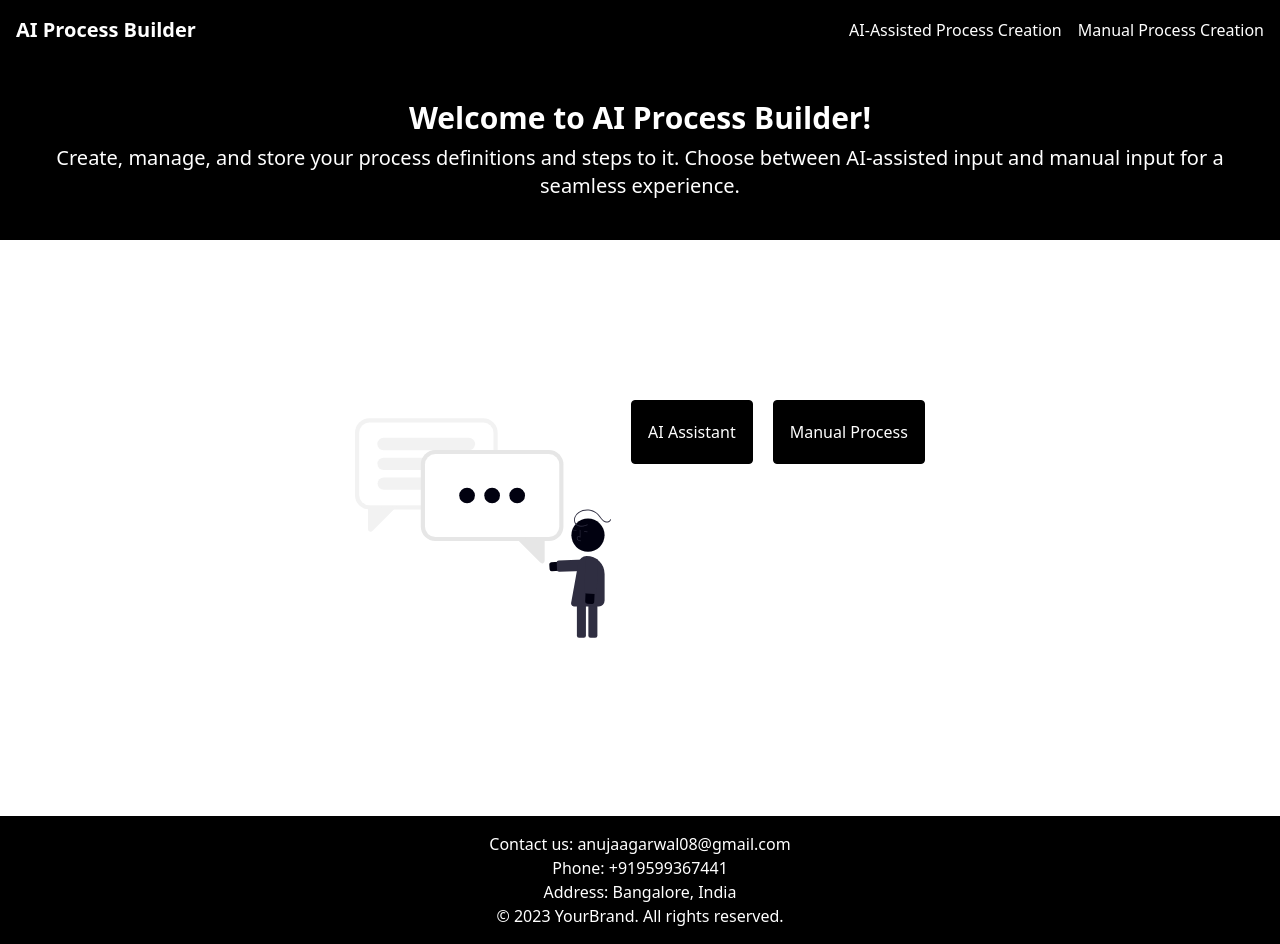
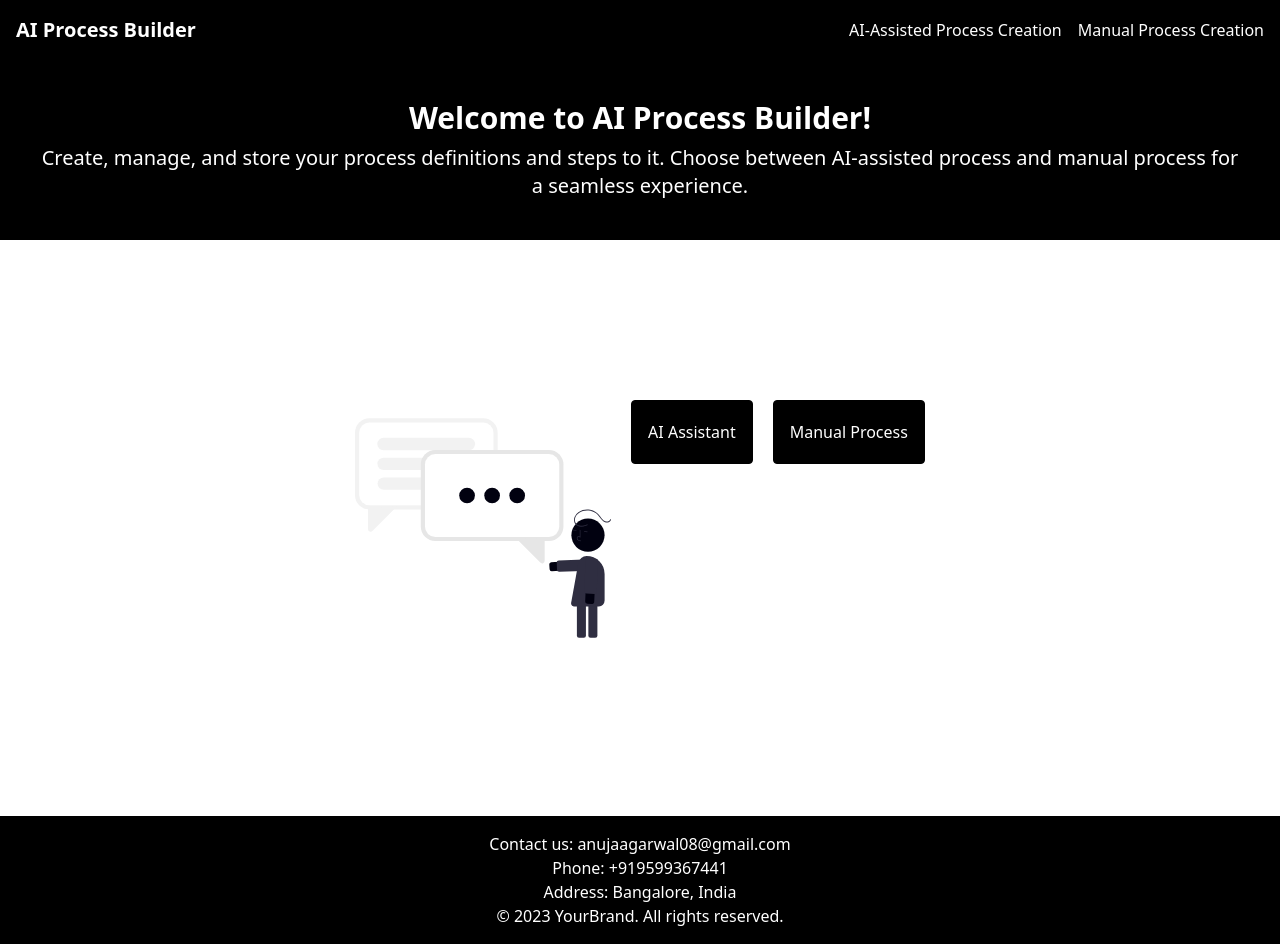
Before and after one commit to anujaagarwal/AI-Powered-Process-Builder, a React (Vite) app: page / in a window 1280 px wide. Built offline with nearby package versions, Linux system fonts and the light colour scheme; what tailwindcss-filters would draw is missing.

Commit message:
fixed banner text

```diff
--- a/src/components/Home/WelcomeBanner.jsx
+++ b/src/components/Home/WelcomeBanner.jsx
@@ -8,7 +8,7 @@ const WelcomeBanner = () => {
       </h2>
       <p className="text-xl">
         Create, manage, and store your process definitions and steps to it.
-        Choose between AI-assisted input and manual input for a seamless
+        Choose between AI-assisted process and manual process for a seamless
         experience.
       </p>
     </div>
```
